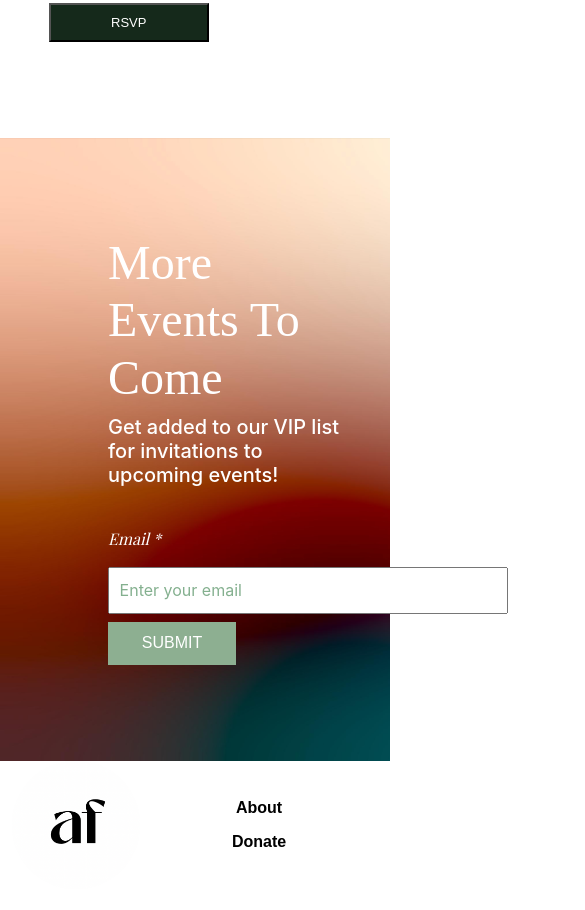
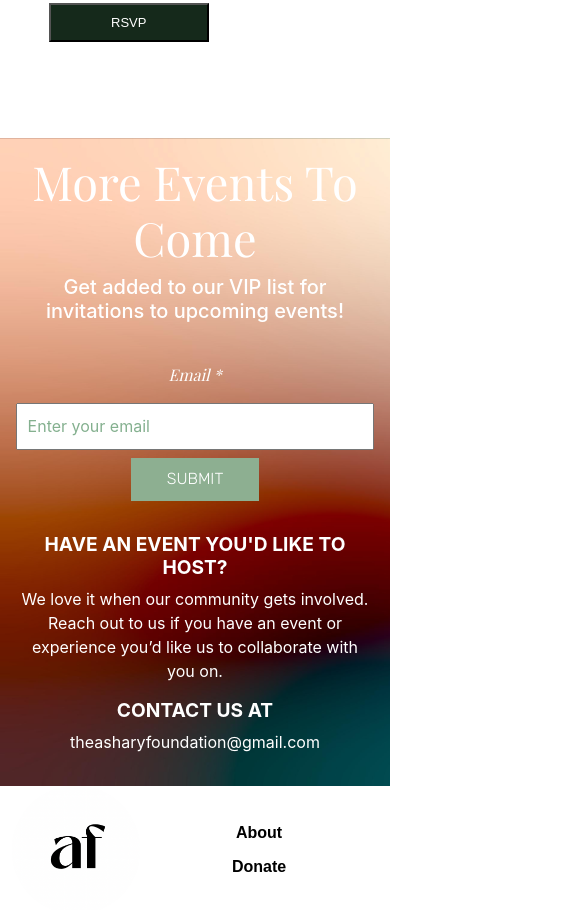
Before and after one commit to Ashary-Akhuwat-Foundation/aaf-frontend-repo, a React (Create React App) app: page / in a window 390 px wide. Shown: the part 2140-3050 px from the top of the page, 585 px wide, since content can reach past the window. Built offline with nearby package versions, Linux system fonts and the light colour scheme.

Commit message:
make contact page responsive

```diff
--- a/src/Components/Contact.css
+++ b/src/Components/Contact.css
@@ -14,8 +14,8 @@
 }
 
 .contact-container h1{
-    font-size: 3rem;
-        font-family: 'Playfair';
+    font-size: 47px;
+        font-family: 'Playfair Display';
 }
 
 .contact-form{
@@ -38,8 +38,7 @@
     color: white;
     background-color: rgba(141,175,145);
     border: none;
-    font-family: Arial, Helvetica, sans-serif;
-
+    font-family: 'Rubik', Helvetica, sans-serif;
 }
 
 .contact-form input{
@@ -68,3 +67,32 @@
     font-family: 'Times New Roman', Times, serif
 
 }
+
+@media (max-width: 500px) {
+
+    .contact-container{
+        display:flex;
+        flex-direction: column;
+        padding:1em;
+    }
+    .column1, .column2{
+        margin: 0;
+        padding:0;
+        text-align: center;
+    }
+    .contact-form{
+        width: 100%;
+    }
+    .email-submit{
+        align-self: center;
+    }
+    .column2{
+        margin-top: 2em;
+    }
+    .text2{
+        font-style: 'Rubik';
+    }
+    .first-text{
+        font-size: 28px;
+    }
+}
--- a/src/Components/Contact.js
+++ b/src/Components/Contact.js
@@ -12,12 +12,17 @@
 	return (
 		<div className='container-fluid contact-container'>
 			<div className='container-fluid column1'>
-				<h1>More Events To Come</h1>
-				<h5>Get added to our VIP list for invitations to upcoming events!</h5>
+				<h1 className='first-text'>More Events To Come</h1>
+				<h5 className='text2'>
+					Get added to our VIP list for invitations to upcoming events!
+				</h5>
 				<form className='contact-form'>
 					<label htmlFor='email'>Email * </label>
 					<input name='email' type='email' placeholder='Enter your email' />
-					<button onClick={handleSubmit}> SUBMIT</button>
+					<button className='email-submit' onClick={handleSubmit}>
+						{' '}
+						SUBMIT
+					</button>
 				</form>
 				{email ? (
 					<div className='under-construction-message'>
```
Also changed, not shown: src/Components/Events.css (+7 -2 lines).
